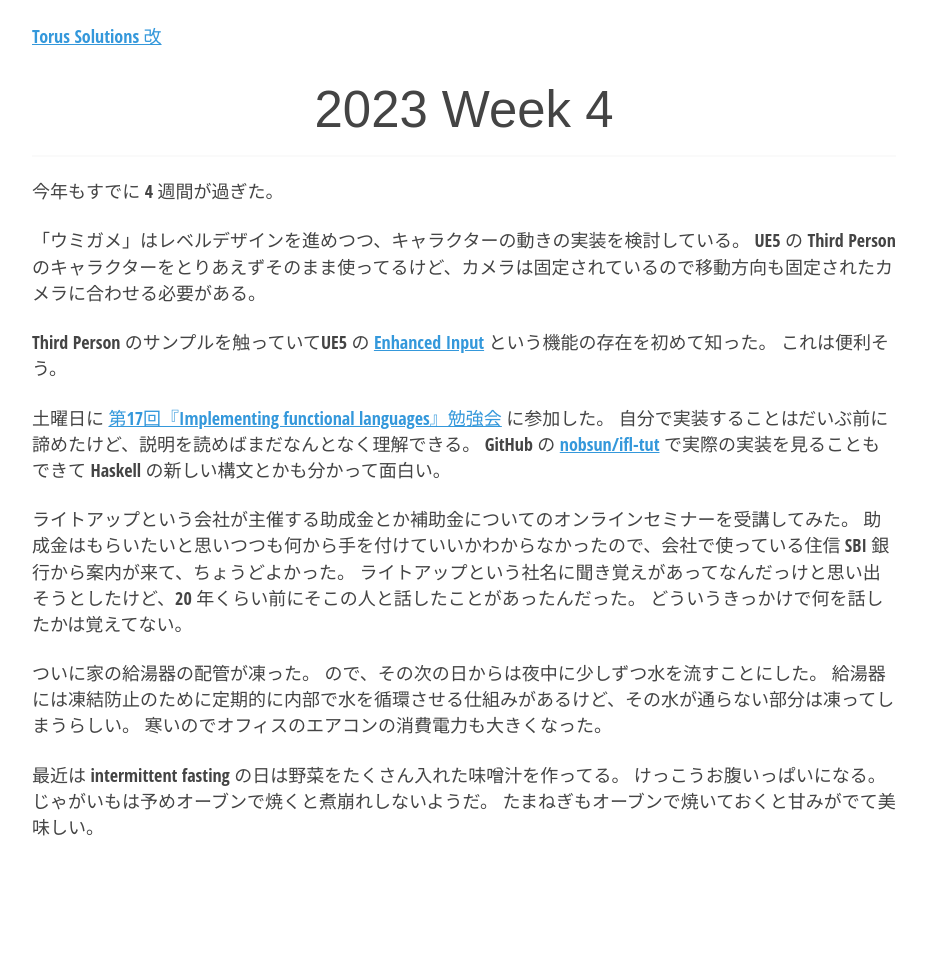
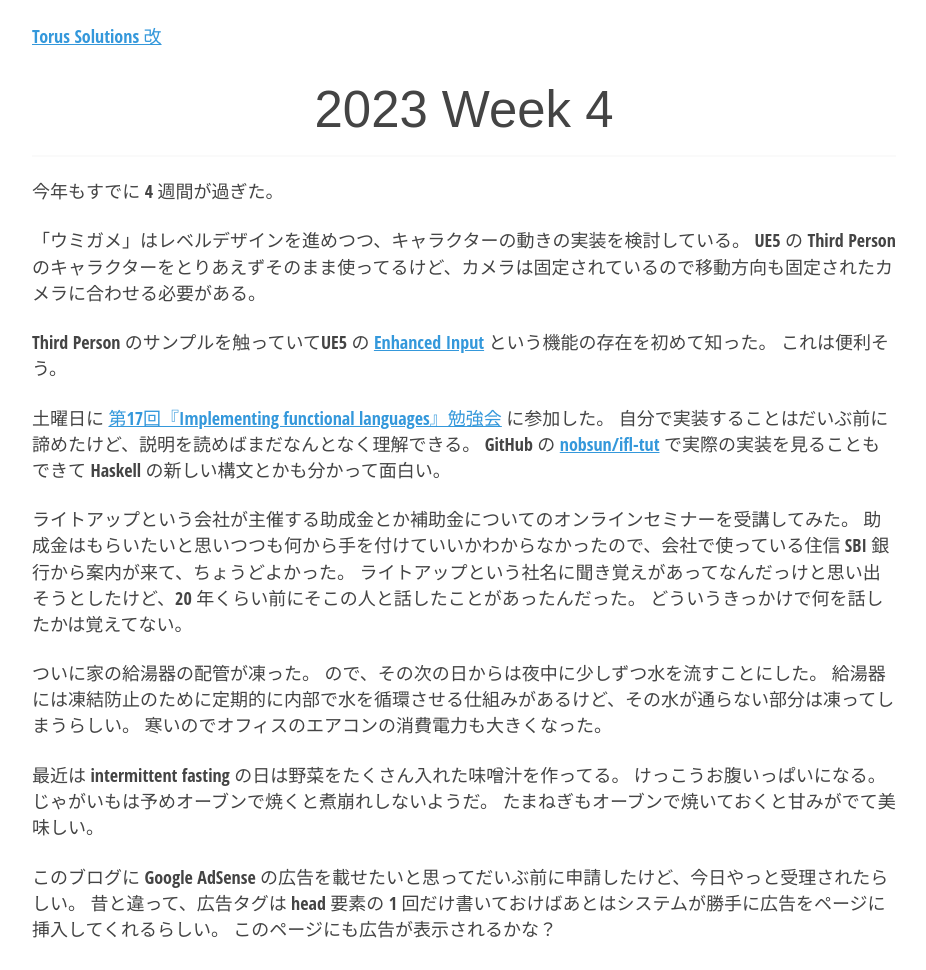
Before and after one commit to torus/torus.github.io, a Jekyll site: the page built from _posts/2023-01-29-week-04.md, in a window 1280 px wide. Shown: the whole page, without its empty margins (176-1102 px from the left). Built offline with Jekyll 4.4.1, drawn with Linux system fonts in a browser that asks for light colours; before the commit the page ends 900 px from its top, so only the background shows below that.

Commit message:
Update 2023-01-29-week-04.md

```diff
--- a/_posts/2023-01-29-week-04.md
+++ b/_posts/2023-01-29-week-04.md
@@ -30,3 +30,7 @@ GitHub の [nobsun/ifl-tut](https://github.com/nobsun/ifl-tut) で実際の実
 けっこうお腹いっぱいになる。
 じゃがいもは予めオーブンで焼くと煮崩れしないようだ。
 たまねぎもオーブンで焼いておくと甘みがでて美味しい。
+
+このブログに Google AdSense の広告を載せたいと思ってだいぶ前に申請したけど、今日やっと受理されたらしい。
+昔と違って、広告タグは head 要素の 1 回だけ書いておけばあとはシステムが勝手に広告をページに挿入してくれるらしい。
+このページにも広告が表示されるかな？
```
